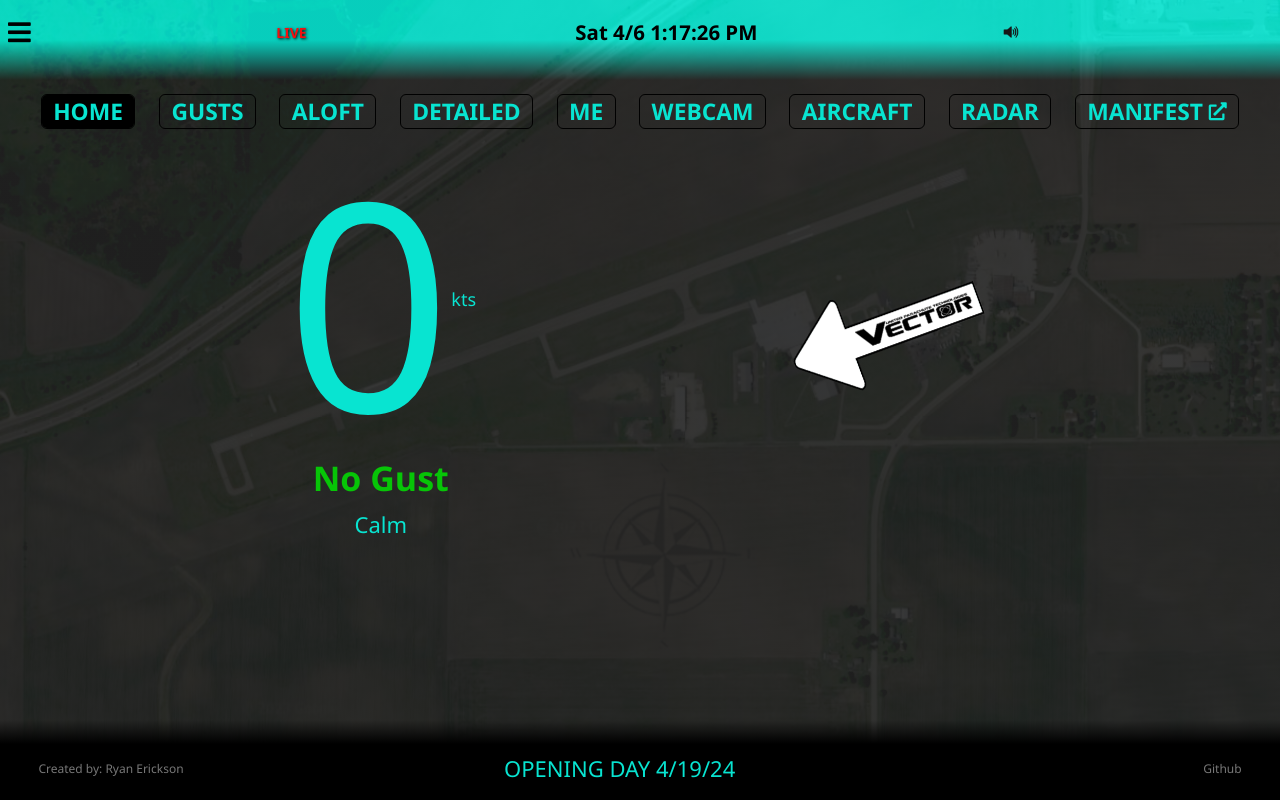
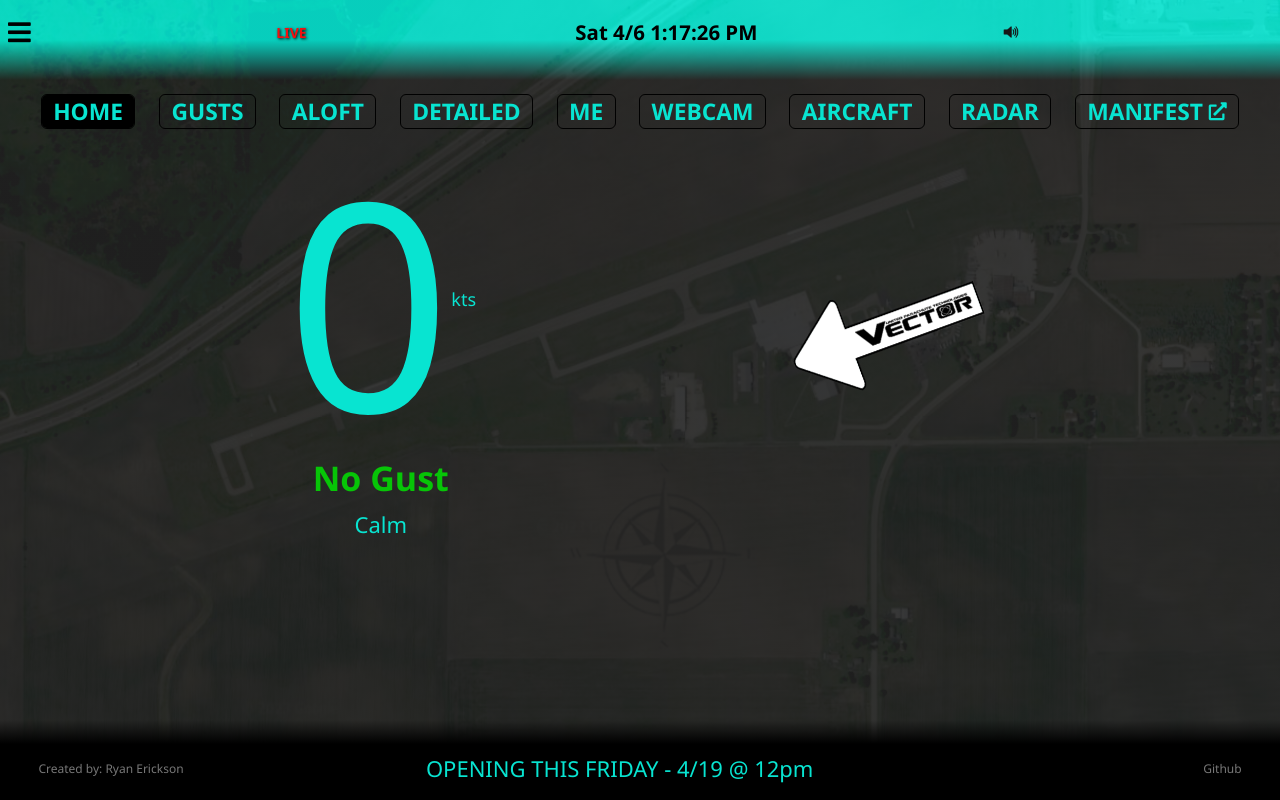
Before and after one commit to RyanFullStack/csc-weather-app, a React (Vite) app: page / in a window 1280 px wide. Built offline with nearby package versions, Linux system fonts and the light colour scheme; no server answers.

Commit message:
footer message

```diff
--- a/src/components/Footer/index.jsx
+++ b/src/components/Footer/index.jsx
@@ -25,7 +25,7 @@ function Footer() {
                 ) : (
                     <div id='scroll-container'>
                         <div id='scroll-text'>
-                            <span>OPENING DAY 4/19/24</span>
+                            <span>OPENING THIS FRIDAY - 4/19 @ 12pm</span>
                         </div>
                     </div>
                 )
```
